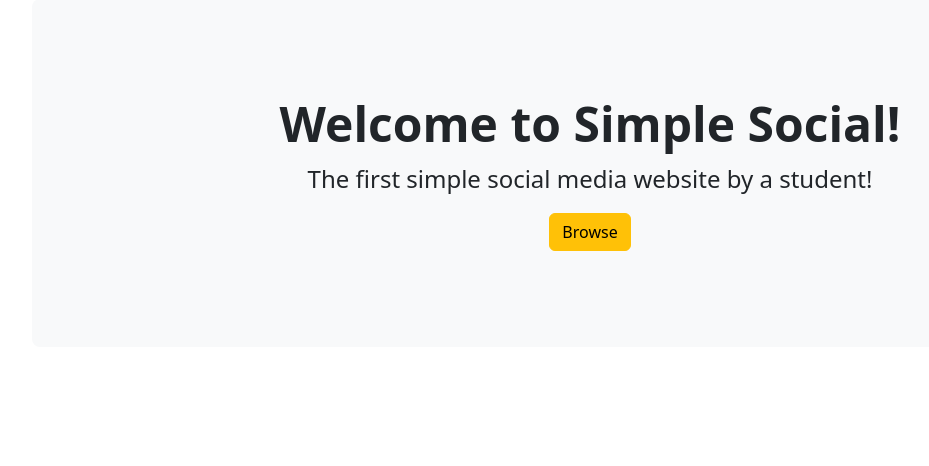
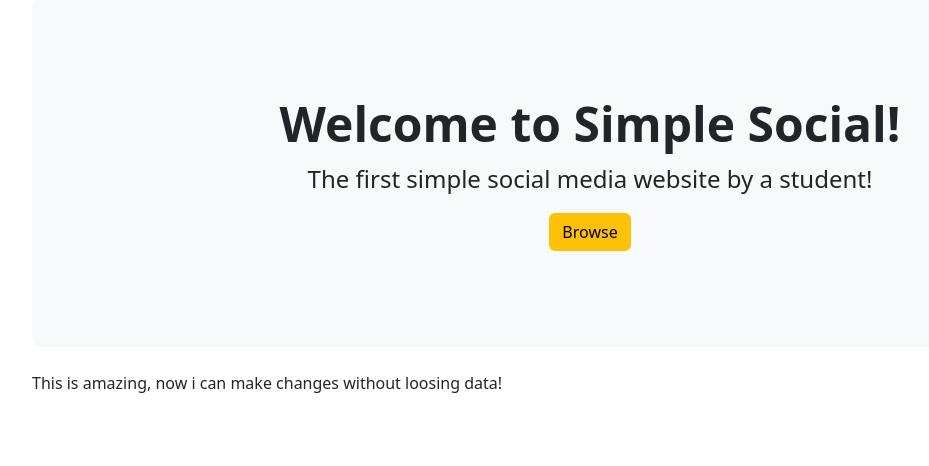
Before and after one commit to LostPython1192/socialweb, a Django app: page / in a window 1280 px wide. Shown: the part 57-523 px from the top of the page, without its empty margins (50-979 px from the left). Run offline with Django 4.2, Linux system fonts and the light colour scheme.

Commit message:
changlog-frontpage-happy

```diff
--- a/templates/index.html
+++ b/templates/index.html
@@ -12,7 +12,7 @@
     </div>
   </div>
 
-
+<p>This is amazing, now i can make changes without loosing data!</p>
 
 
 
```
Also changed, not shown: 2 other files.
